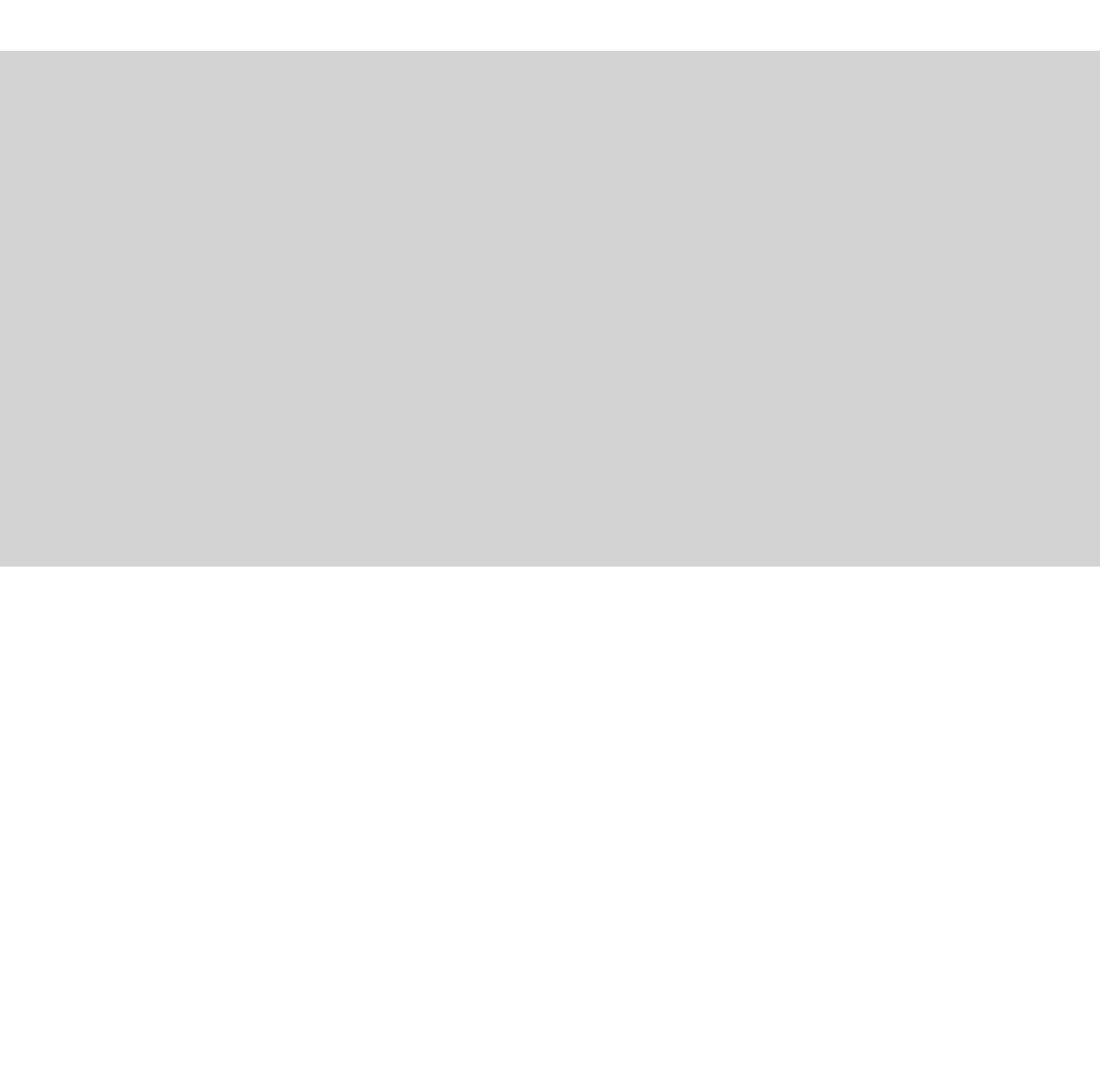
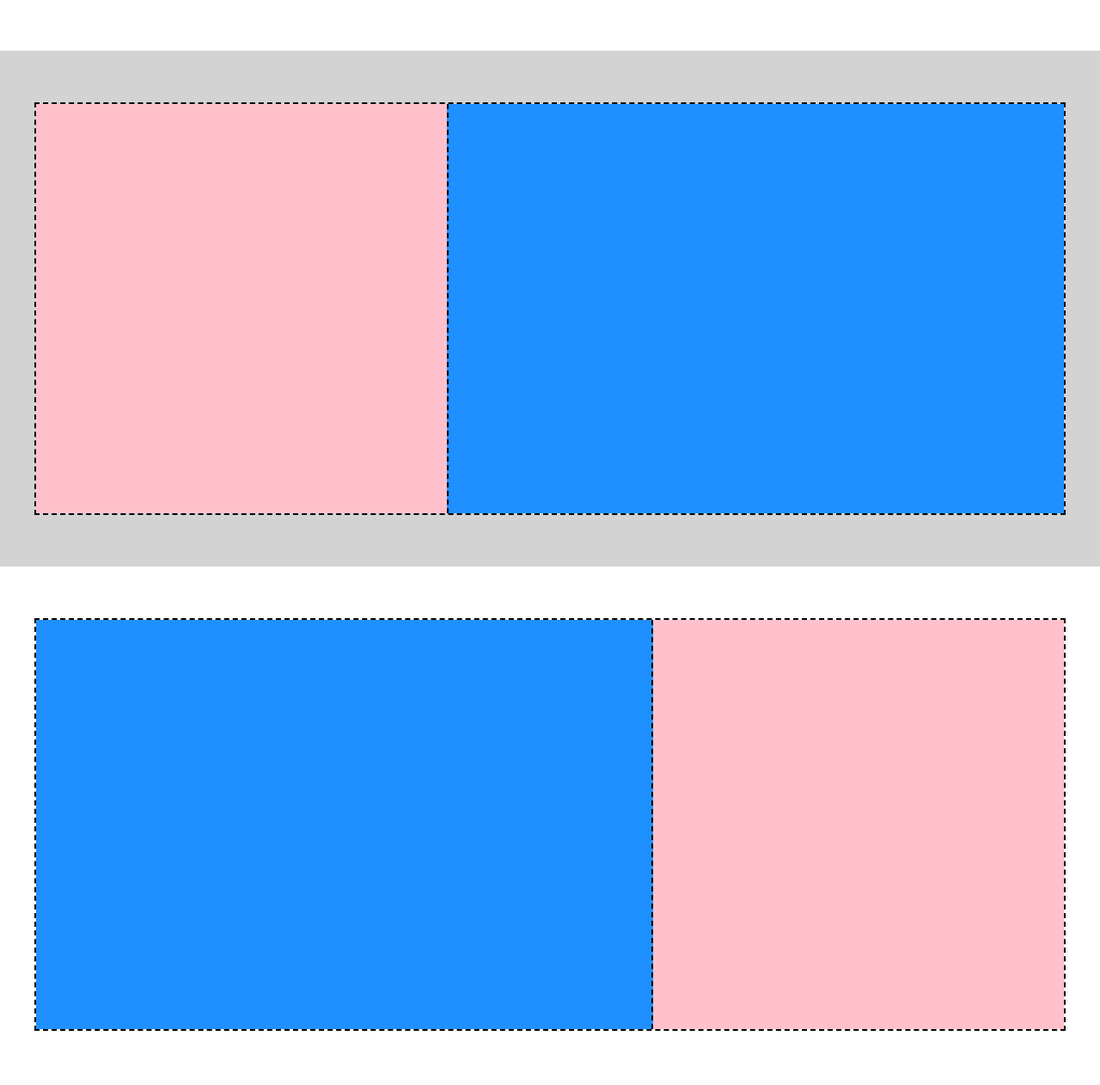
Before and after one commit to federicodececco/htmlcss-struttura-discord, a plain HTML site: page index.html in a window 1280 px wide. Shown: the part 1121-2383 px from the top of the page at 86% size. Drawn offline with Linux system fonts and the light colour scheme.

Commit message:
add: added two more boxes to main

```diff
--- a/css/style.css
+++ b/css/style.css
@@ -99,6 +99,9 @@ main .first-bg {
 main .second-bg {
   background-color: #d3d3d3;
   height: 600px;
+  display: flex;
+  align-items: center;
+  justify-content: center;
 }
 
 .rectangle {
@@ -113,9 +116,14 @@ main .second-bg {
   display: inline-block;
   width: 60%;
   height: 100%;
+  border-width: 2px;
   background-color: #1e90ff;
+}
+.first-bg .blue {
   border-right-style: dashed;
-  border-width: 2px;
+}
+.second-bg .blue {
+  border-left-style: dashed;
 }
 
 .pink {
@@ -123,8 +131,7 @@ main .second-bg {
   height: 100%;
   width: 40%;
   display: inline-block;
-
-  justify-content: right;
+  justify-content: start;
 }
 
 /*---------------------------
--- a/index.html
+++ b/index.html
@@ -28,8 +28,20 @@
           <div class="pink"></div>
         </div>
       </div>
-      <div class="second-bg"></div>
-      <div class="first-bg"></div>
+
+      <div class="second-bg">
+        <div class="rectangle">
+          <div class="pink"></div>
+          <div class="blue"></div>
+        </div>
+      </div>
+
+      <div class="first-bg">
+        <div class="rectangle">
+          <div class="blue"></div>
+          <div class="pink"></div>
+        </div>
+      </div>
       <div></div>
     </main>
   </body>
```
